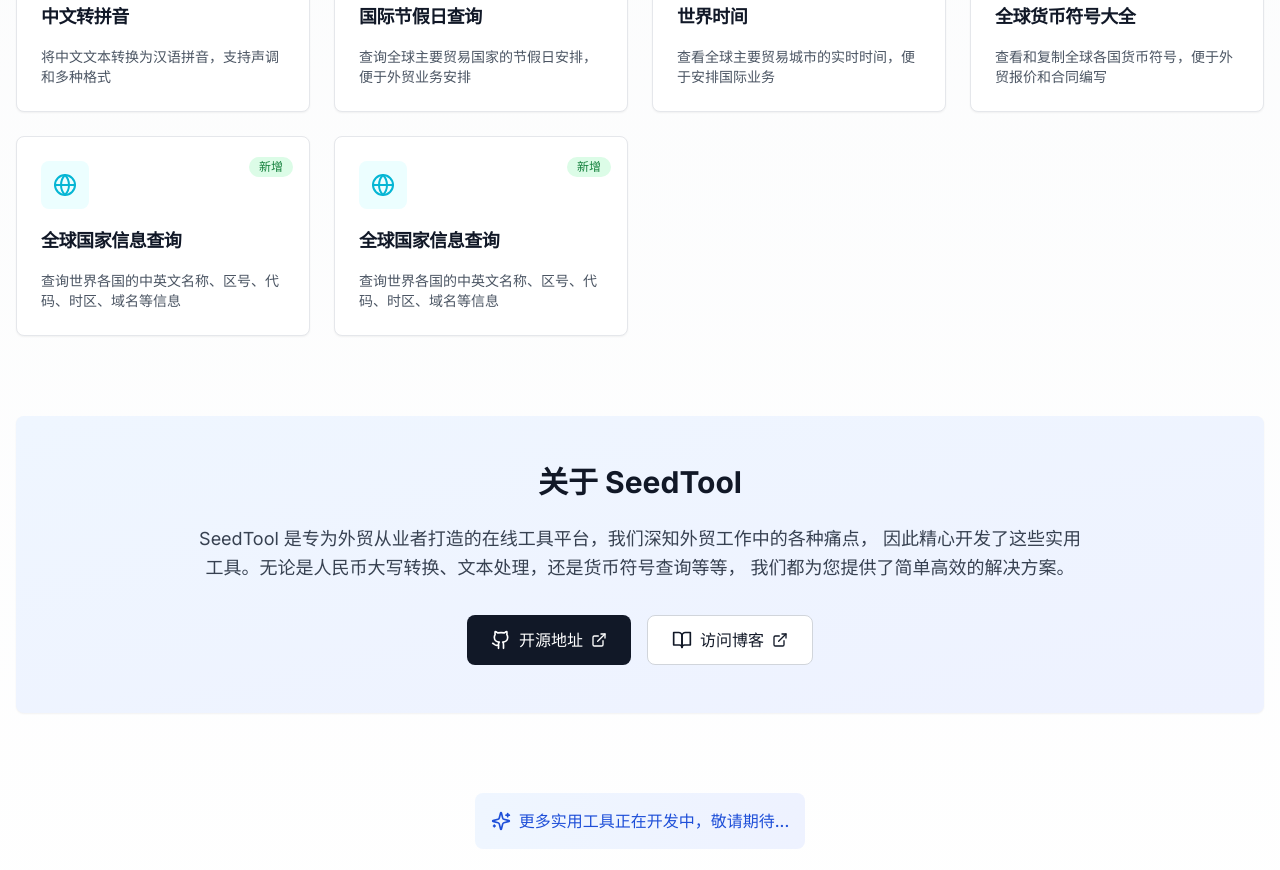
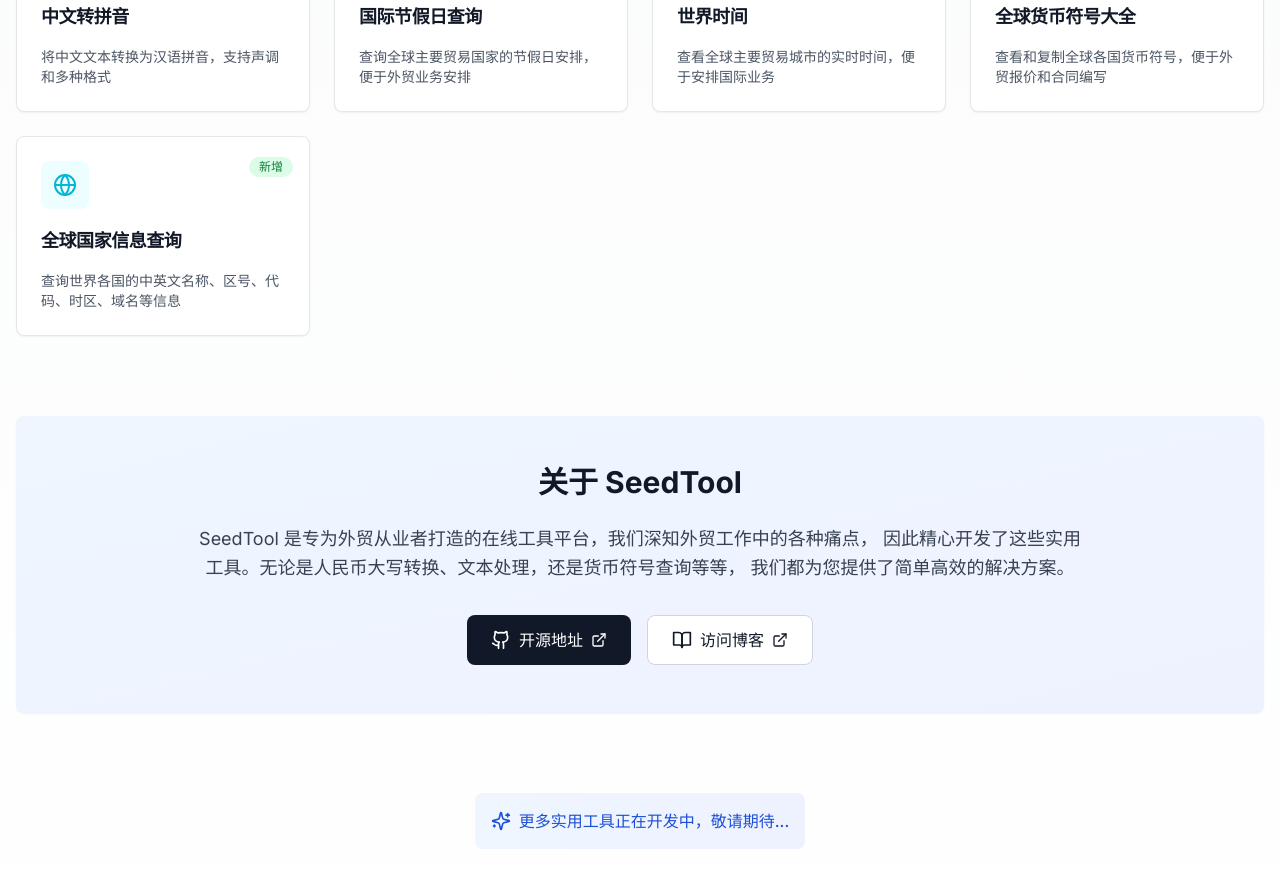
Before and after one commit to everett7623/Globokit, a Next.js app: page / in a window 1280 px wide. Shown: the part 900-1770 px from the top of the page. Built offline with nearby package versions, Linux system fonts and the light colour scheme.

Commit message:
Update page.tsx

```diff
--- a/app/page.tsx
+++ b/app/page.tsx
@@ -107,16 +107,6 @@
     badge: '新增',
     badgeColor: 'bg-green-100 text-green-700'
   },
-  {
-    title: '全球国家信息查询',
-    description: '查询世界各国的中英文名称、区号、代码、时区、域名等信息',
-    icon: Globe,
-    href: '/tools/country-info',
-    color: 'text-cyan-500',
-    bgColor: 'bg-cyan-50',
-    badge: '新增',
-    badgeColor: 'bg-green-100 text-green-700'
-  }
 ]
 
 const stats = [
```
